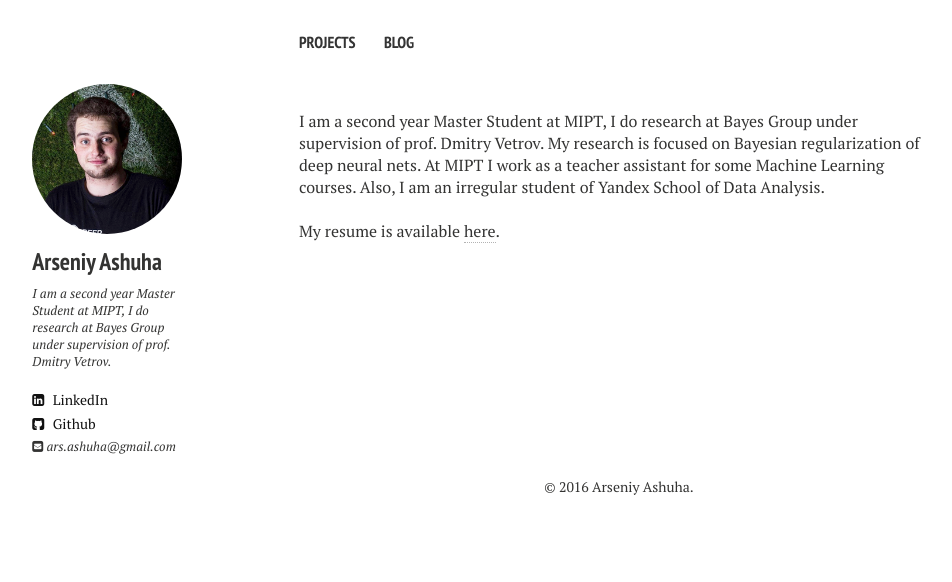
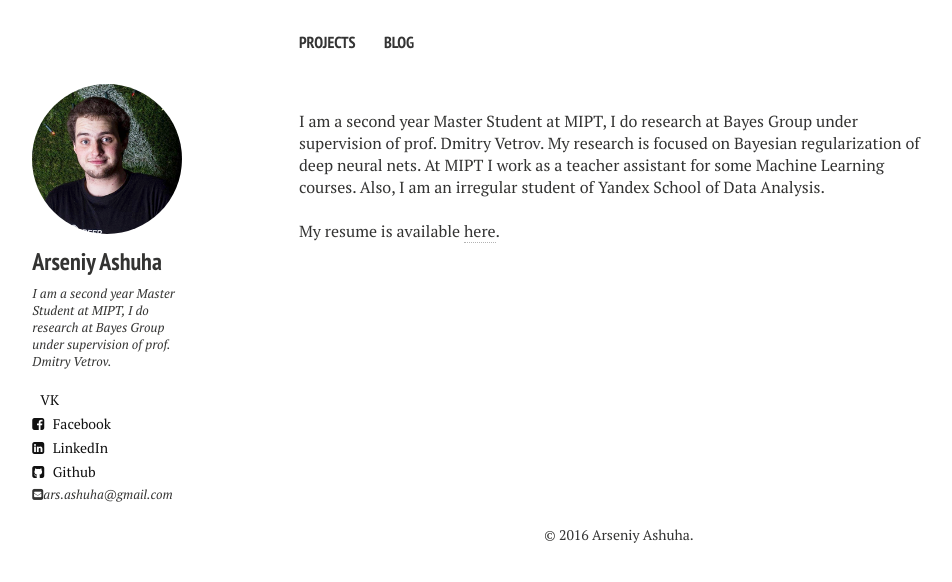
Before and after one commit to senya-ashukha/senya-ashukha.github.io, a Jekyll site: the page built from index.md, in a window 1280 px wide. Shown: the top 582 px of the page, without its empty margins (21-973 px from the left). Built offline with Jekyll 4.4.1, drawn with Linux system fonts in a browser that asks for light colours; nearby versions of some CDN libraries.

```diff
--- a/_config.yml
+++ b/_config.yml
@@ -7,6 +7,8 @@
   email:          ars.ashuha@gmail.com
   linkedin: ars-ashuha
   github: ars-ashuha
+  vk: ars.ashuha
+  facebook: ars.ashuha
 
 # google_analytics: UA-52736040-1
 # google_verify: https://ssl.bing.com/webmaster/configure/verify/ownership Option 2 content= goes here
--- a/_includes/_author-bio.html
+++ b/_includes/_author-bio.html
@@ -7,18 +7,9 @@
 {% endif %}
 <h3>{{ site.owner.name }}</h3>
 <p>{{ site.owner.bio }}</p>
-{% if site.owner.twitter %}<a href="http://twitter.com/{{ site.owner.twitter }}" class="author-social" target="_blank"><i class="fa fa-twitter-square"></i> Twitter</a>{% endif %}
 {% if site.owner.google_scholar %}<a href="http://scholar.google.es/citations?user={{ site.owner.google_scholar }}" class="author-social" target="_blank"><i class="ai ai-google-scholar-square"></i>&nbsp; G. Scholar</a>{% endif %}
+{% if site.owner.vk %}<a href="http://vk.com/{{ site.owner.vk }}" class="author-social" target="_blank"><i class="fa fa-vk-square"></i> VK</a>{% endif %}
 {% if site.owner.facebook %}<a href="http://facebook.com/{{ site.owner.facebook }}" class="author-social" target="_blank"><i class="fa fa-facebook-square"></i> Facebook</a>{% endif %}
 {% if site.owner.linkedin %}<a href="http://linkedin.com/in/{{ site.owner.linkedin }}" class="author-social" target="_blank"><i class="fa fa-linkedin-square"></i> LinkedIn</a>{% endif %}
-{% if site.owner.instagram %}<a href="http://instagram.com/{{ site.owner.instagram }}" class="author-social" target="_blank"><i class="fa fa-instagram"></i> Instagram</a>{% endif %}
-{% if site.owner.tumblr %}<a href="http://{{ site.owner.tumblr }}.tumblr.com" class="author-social" target="_blank"><i class="fa fa-tumblr-square"></i> Tumblr</a>{% endif %}
 {% if site.owner.github %}<a href="http://github.com/{{ site.owner.github }}" class="author-social" target="_blank"><i class="fa fa-github-square"></i> Github</a>{% endif %}
-{% if site.owner.stackoverflow %}<a href="http://stackoverflow.com/users/{{ site.owner.stackoverflow }}" class="author-social" target="_blank"><i class="fa fa-stack-overflow"></i> Stackoverflow</a>{% endif %}
-{% if site.owner.lastfm %}<a href="http://lastfm.com/user/{{ site.owner.lastfm }}" class="author-social" target="_blank"><i class="fa fa-music"></i> Last.fm</a>{% endif %}
-{% if site.owner.dribbble %}<a href="http://dribbble.com/{{ site.owner.dribbble }}" class="author-social" target="_blank"><i class="fa fa-dribbble"></i> Dribbble</a>{% endif %}
-{% if site.owner.pinterest %}<a href="http://www.pinterest.com/{{ site.owner.pinterest }}" class="author-social" target="_blank"><i class="fa fa-pinterest"></i> Pinterest</a>{% endif %}
-{% if site.owner.foursquare %}<a href="http://foursquare.com/{{ site.owner.foursquare }}" class="author-social" target="_blank"><i class="fa fa-foursquare"></i> Foursquare</a>{% endif %}
-{% if site.owner.steam %}<a href="http://steamcommunity.com/id/{{ site.owner.steam }}" class="author-social" target="_blank"><i class="fa fa-steam-square"></i> Steam</a>{% endif %}
-{% if site.owner.email %}<p><i class="fa fa-envelope-square"></i>    {{ site.owner.email }}</p>{% endif %}
-{% if site.owner.google_plus %}<a href="http://plus.google.com/{{ site.owner.google_plus }}" class="author-social" target="_blank"><i class="fa fa-google-plus-square"></i> Google+</a>{% endif %}
+{% if site.owner.email %}<p><i class="fa fa-envelope-square"></i>{{ site.owner.email }}</p>{% endif %}
```
